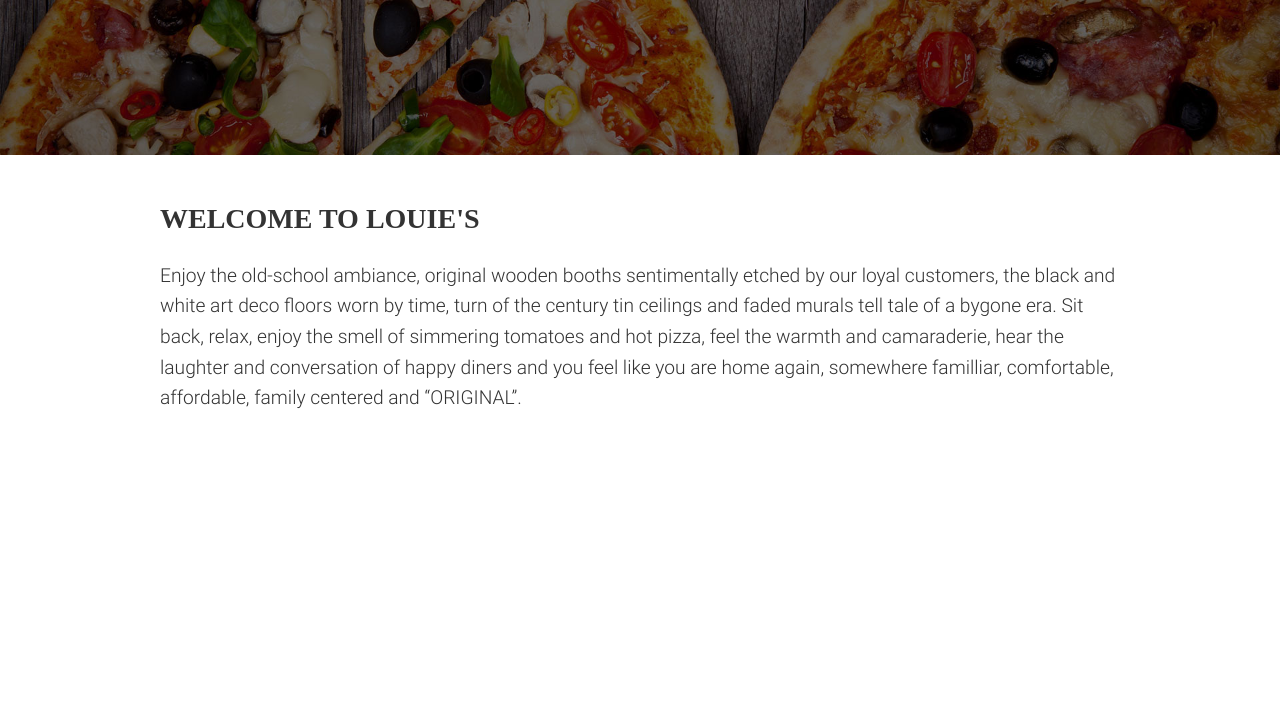
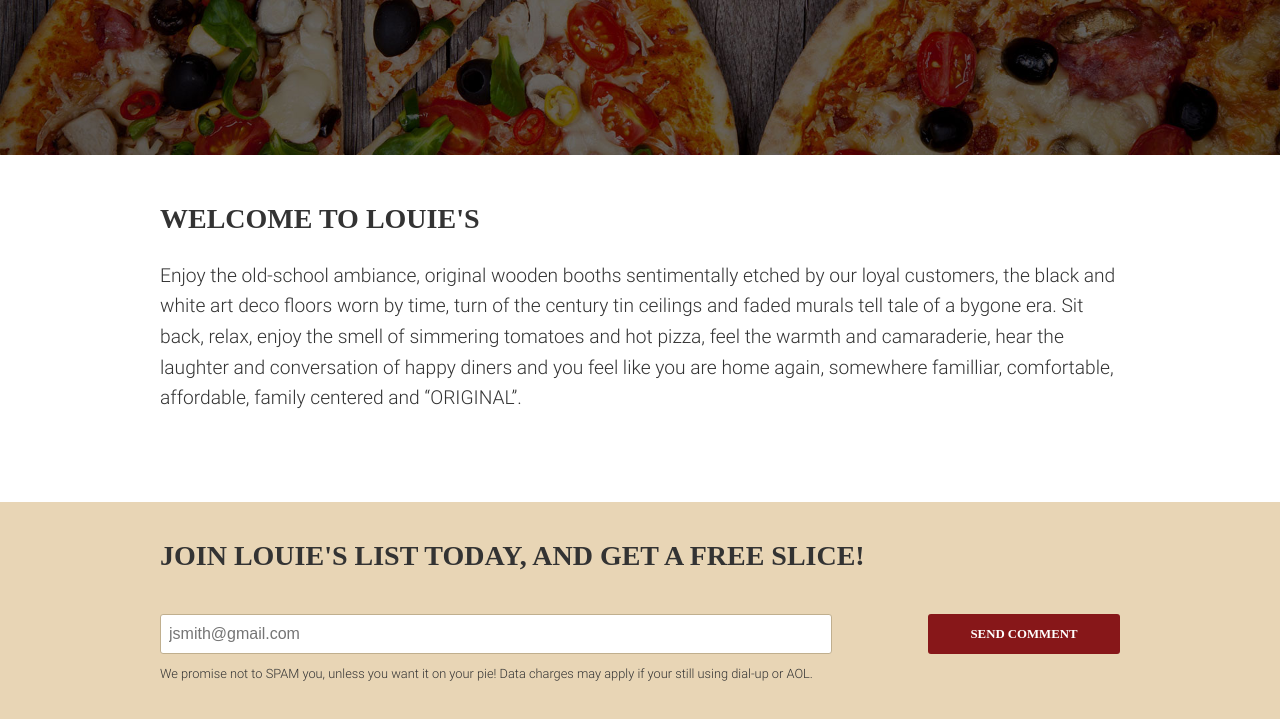
Before and after one commit to CodeLouisville/Old-FrontEndWebDev-ClassProject, a plain HTML site: page index.html in a window 1280 px wide. Shown: the part 485-1204 px from the top of the page. Before the commit the page ends 947 px from the top, so only its background shows below. Drawn offline with Linux system fonts and the light colour scheme; a web font is replaced by a local one.

Commit message:
Updated readme, index, and style.css for Week 2 solution.

```diff
--- a/css/styles.css
+++ b/css/styles.css
@@ -75,6 +75,10 @@ p {
   font-family: 'Roboto', sans-serif;
   margin-bottom: 2em;
   font-weight: 300;
+}
+
+p.small-txt {
+  font-size: 80%;
 }
 
 table {
@@ -334,3 +338,7 @@ input.button:hover {
 .nwsltr-btn:hover {
   background-color: purple;
 }
+
+.nwsltr {
+  background-color: #E8D5B5;
+}
--- a/index.html
+++ b/index.html
@@ -72,23 +72,39 @@
 
   <section id="welcome" class="welcome" name="menu">
     <div class="wrap">
-      <div class="col span_2_of_2">
-        <h2>Welcome to <span class="red">Louie's</span></h2>
-        <p>Enjoy the old-school ambiance, original wooden booths sentimentally etched by our loyal customers, the black and white art deco floors worn by time, turn of the century tin ceilings and faded murals tell tale of a bygone era. Sit back, relax, enjoy the smell of simmering tomatoes and hot pizza, feel the warmth and camaraderie, hear the laughter and conversation of happy diners and you feel like you are home again, somewhere familliar, comfortable, affordable, family centered and “ORIGINAL”.</p>
+      <div class="section group">
+        <div class="col span_2_of_2">
+          <h2>Welcome to <span class="red">Louie's</span></h2>
+          <p>Enjoy the old-school ambiance, original wooden booths sentimentally etched by our loyal customers, the black and white art deco floors worn by time, turn of the century tin ceilings and faded murals tell tale of a bygone era. Sit back, relax, enjoy the smell of simmering tomatoes and hot pizza, feel the warmth and camaraderie, hear the laughter and conversation of happy diners and you feel like you are home again, somewhere familliar, comfortable, affordable, family centered and “ORIGINAL”.</p>
+        </div>
       </div>
     </div>
   </section>
 
 <!-- WELCOME -->
 
-<!-- EMAIL -->
+<!--Email -->
+<section id="nwsltr" class="nwsltr">
 
-<section id="email-list" class="email-list">
+  <div class="wrap">
+      <div class="section group">
+        <h2>Join Louie's List today, and get a free slice!</h2>
 
+        <form action="/#my-handling-form-page" method="post">
+          <label class="nwsltr-label"></label>
+          <input class="nwsltr-input" type="email" placeholder="jsmith@gmail.com" id="email-field" style="float: left; width: 70%;">
+
+          <button class="nwsltr-btn" type="submit" style="width: 20%;">Send Comment</button>
+
+        </form>
+
+        <p class="small-txt" style="clear: both;">We promise not to SPAM you, unless you want it on your pie! Data charges may apply if your still using dial-up or AOL.</p>
+      </div>
+  </div>
 
 </section>
 
-<!-- EMAIL -->
+<!--Email -->
 
 <!-- HISTORY -->
 
@@ -97,14 +113,6 @@
   </section>
 
 <!-- HISTORY -->
-
-<!-- EMAIL -->
-
-<section id="email-list" class="email-list">
-
-</section>
-
-<!-- EMAIL -->
 
 <!-- MENU -->
 
```
Also changed, not shown: 1 other file.
